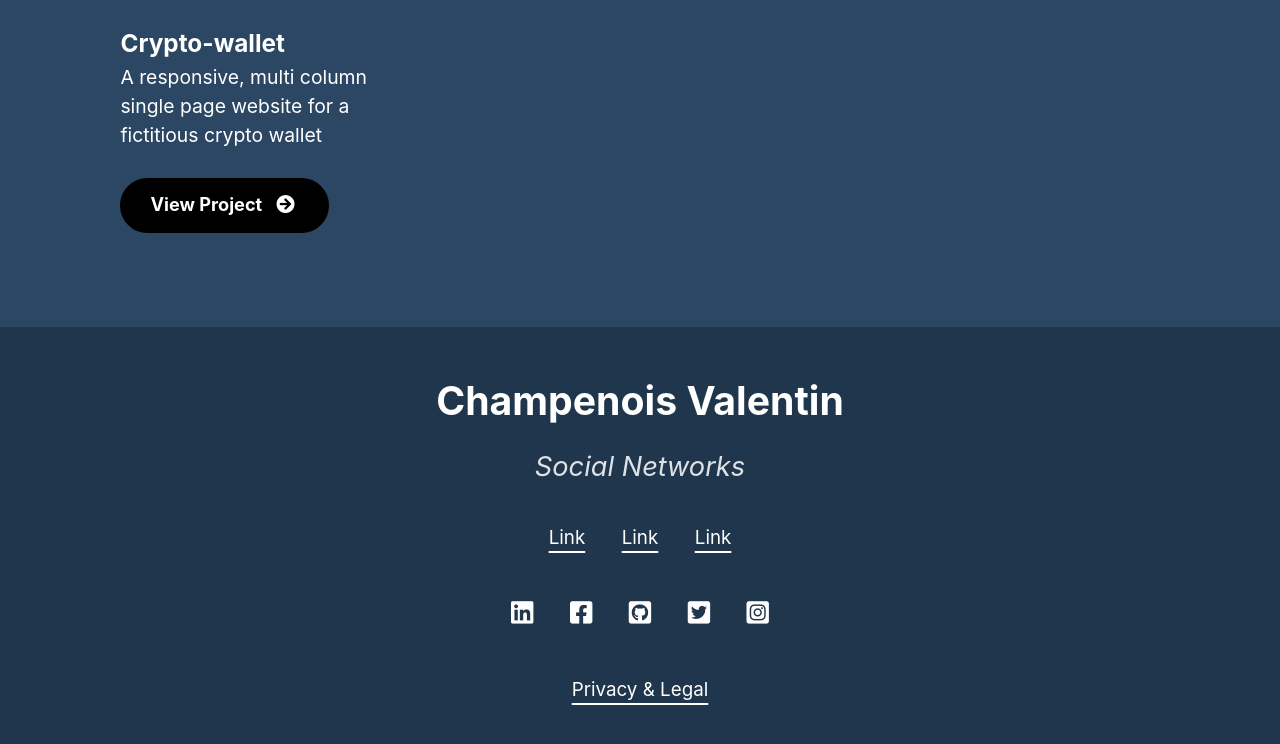
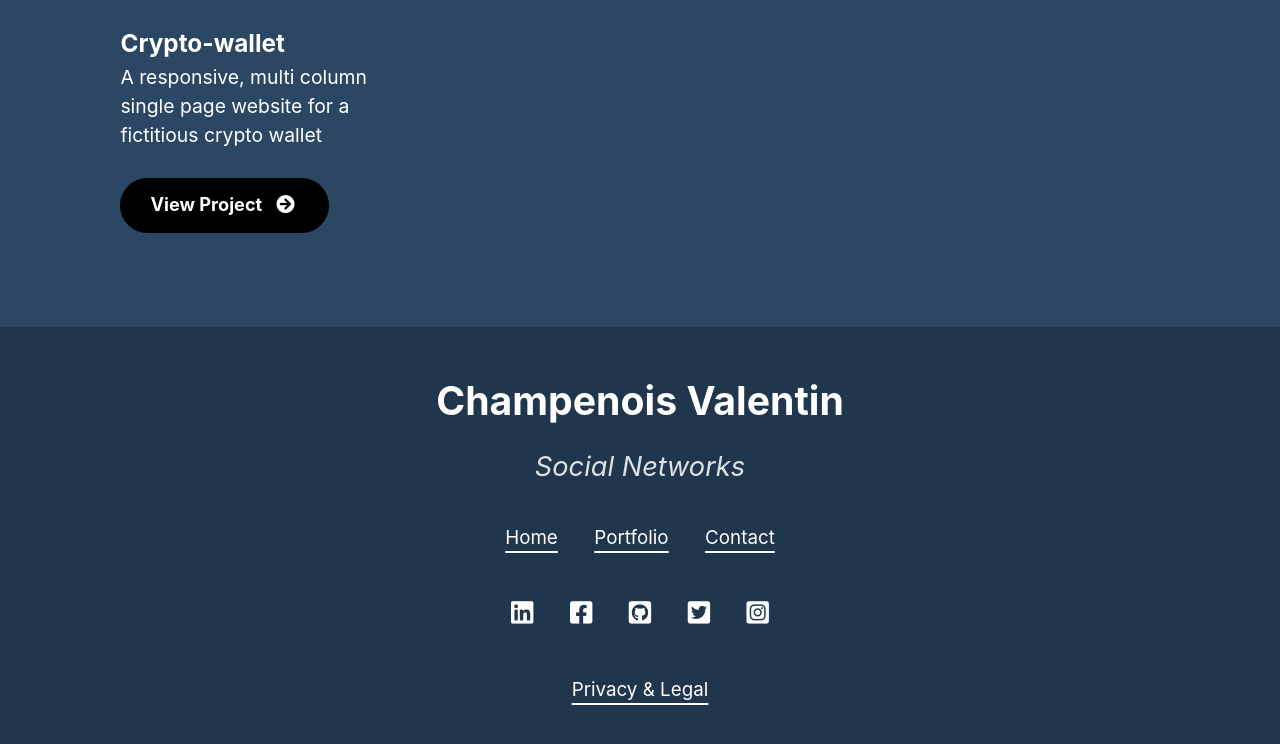
Before and after one commit to valentinchampenois/valentinchampenois.github.io, a plain HTML site: page index.html in a window 1280 px wide. Shown: the part 1748-2492 px from the top of the page. Drawn offline with nearby package versions, Linux system fonts and the light colour scheme; a script that the page names is missing.

Commit message:
Add files via upload

```diff
--- a/index.html
+++ b/index.html
@@ -55,7 +55,7 @@
 
 
             <div class="container-btn">
-                <a href="portfolio/index.html" class="btn btn-primary btn-rounded"><i class="fas fa-project-diagram"></i> Portfolio</a>
+                <a href="index.html" class="btn btn-primary btn-rounded"><i class="fas fa-project-diagram"></i> Portfolio</a>
                 <a href="contact/index.html" class="btn btn-secondary btn-rounded"><i class="fas fa-envelope"></i> Contact</a>
             </div>
 
@@ -118,9 +118,9 @@
 		<h3>Social Networks</h3>
 
 		<ul class="footer-links">
-			<li><a href="#">Link</a></li>
-			<li><a href="#">Link</a></li>
-			<li><a href="#">Link</a></li>
+			<li><a href="/index.html">Home</a></li>
+			<li><a href="/index.html">Portfolio</a></li>
+			<li><a href="/contact/index.html">Contact</a></li>
 		</ul>
 
 		<ul class="footer-icons">
@@ -131,7 +131,7 @@
 			<li><a href="#" target="_blank"><i class="fab fa-instagram-square"></i></a></li>
 		</ul>
 
-		<p class="privacy"><a href="#">Privacy &amp; Legal</a></p>
+		<p class="privacy"><a href="/Privacy.html">Privacy &amp; Legal</a></p>
 
 	</footer>
 
```
